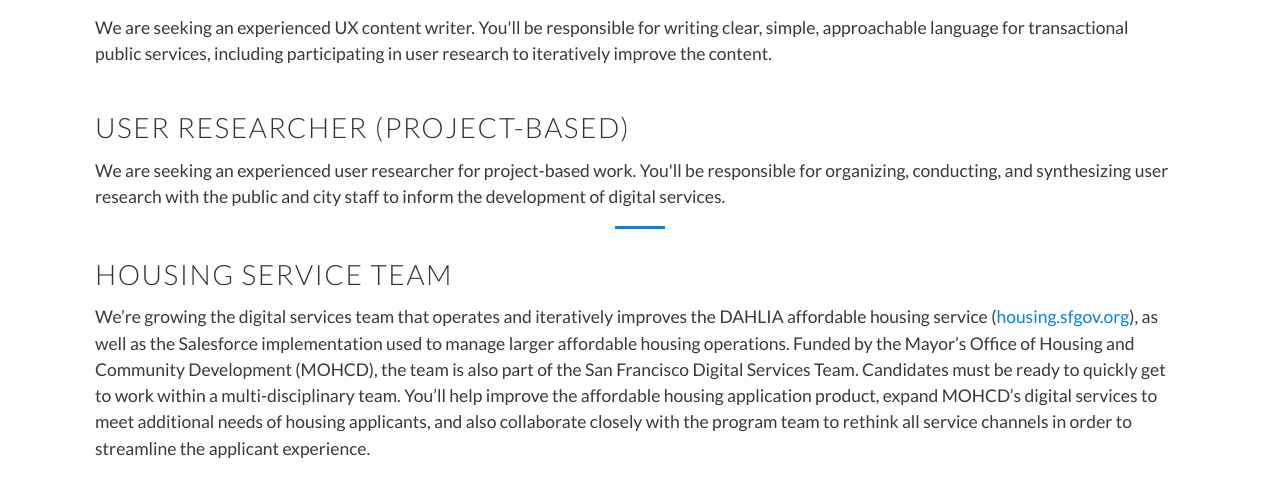
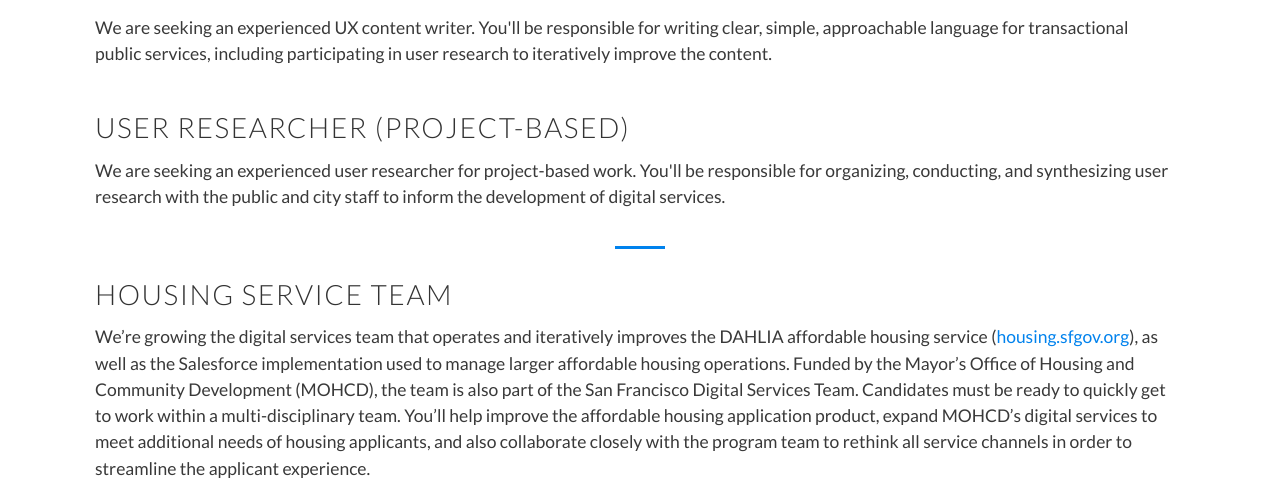
Before and after one commit to SFDigitalServices/sfdigitalservices, a PHP site: page /joinus.html in a window 1280 px wide. Shown: the part 1891-2380 px from the top of the page. Run offline with PHP 8.4, Linux system fonts and the light colour scheme; some libraries are stand-ins or nearby versions.

Commit message:
add top margin to separator between user researcher and following paragraph

```diff
--- a/public/css/styles.css
+++ b/public/css/styles.css
@@ -499,6 +499,10 @@ h6.separator-quote-3 a{
   padding: 0 25px;
 }
 
+.margin-top-20 {
+  margin-top: 20px;
+}
+
 /*body.jobs .about-body {
   padding: 0 25px;
   margin-left: 0;
--- a/public/joinus.html
+++ b/public/joinus.html
@@ -100,7 +100,7 @@ We are seeking an experienced user researcher for project-based work. You'll be
       </div>
 
  <div class="col-xs-12 col-md-12">
-        <div class="separator center"></div>
+        <div class="separator center margin-top-20"></div>
 
  </div>
 
```
